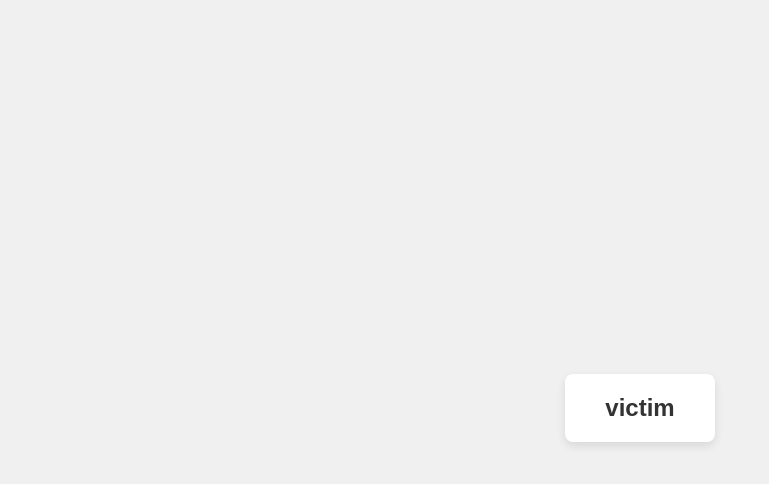
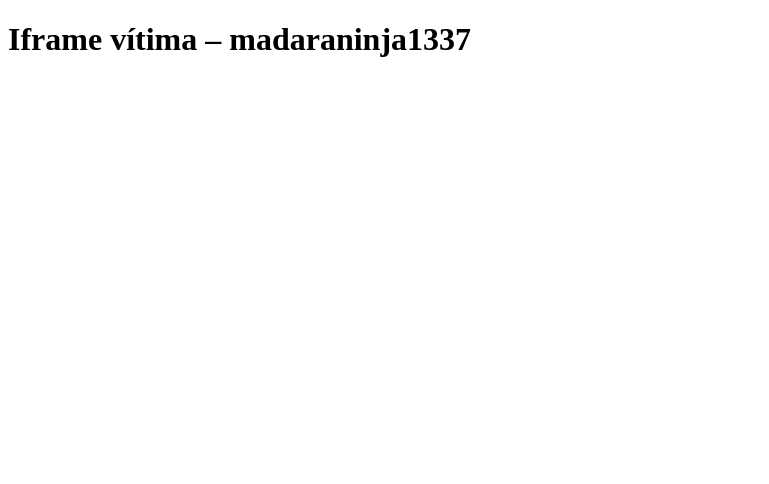
Before and after one commit to madaraninja1337/victim, a plain HTML site: page index.html in a window 1280 px wide. Shown: the whole page, without its empty margins (0-769 px from the left). Drawn offline with Linux system fonts and the light colour scheme.

Commit message:
Update index.html

```diff
--- a/index.html
+++ b/index.html
@@ -1,34 +1,20 @@
 <!DOCTYPE html>
-<html lang="pt">
-<head>
-    <meta charset="UTF-8">
-    <title>PoC Cookie</title>
-    <style>
-        body {
-            display: flex;
-            align-items: center;
-            justify-content: center;
-            height: 100vh;
-            background-color: #f0f0f0;
-            font-family: Arial, sans-serif;
-        }
-        .victim {
-            font-size: 24px;
-            font-weight: bold;
-            color: #333;
-            padding: 20px 40px;
-            background-color: #fff;
-            border-radius: 8px;
-            box-shadow: 0 4px 10px rgba(0,0,0,0.1);
-        }
-    </style>
-    <script>
-        document.addEventListener("DOMContentLoaded", () => {
-            document.cookie = "poc=vuln; path=/; SameSite=Lax";
-        });
-    </script>
-</head>
+<html>
+<head><meta charset="utf-8"><title>Victim</title></head>
 <body>
-    <div class="victim">victim</div>
+  <h1>Iframe vítima – madaraninja1337</h1>
+  <script>
+    // 1) Define artefatos “secretos”
+    document.cookie = "secretTOKEN=42; SameSite=None; Secure";
+    localStorage.setItem("flag", "COOKIE_LEAK_SUCCESS");
+
+    // 2) Ao carregar, tenta postar de volta ao parent
+    window.addEventListener("load", () => {
+      parent.postMessage({
+        cookie:  document.cookie,
+        storage: localStorage.getItem("flag")
+      }, "*");
+    });
+  </script>
 </body>
 </html>
```
